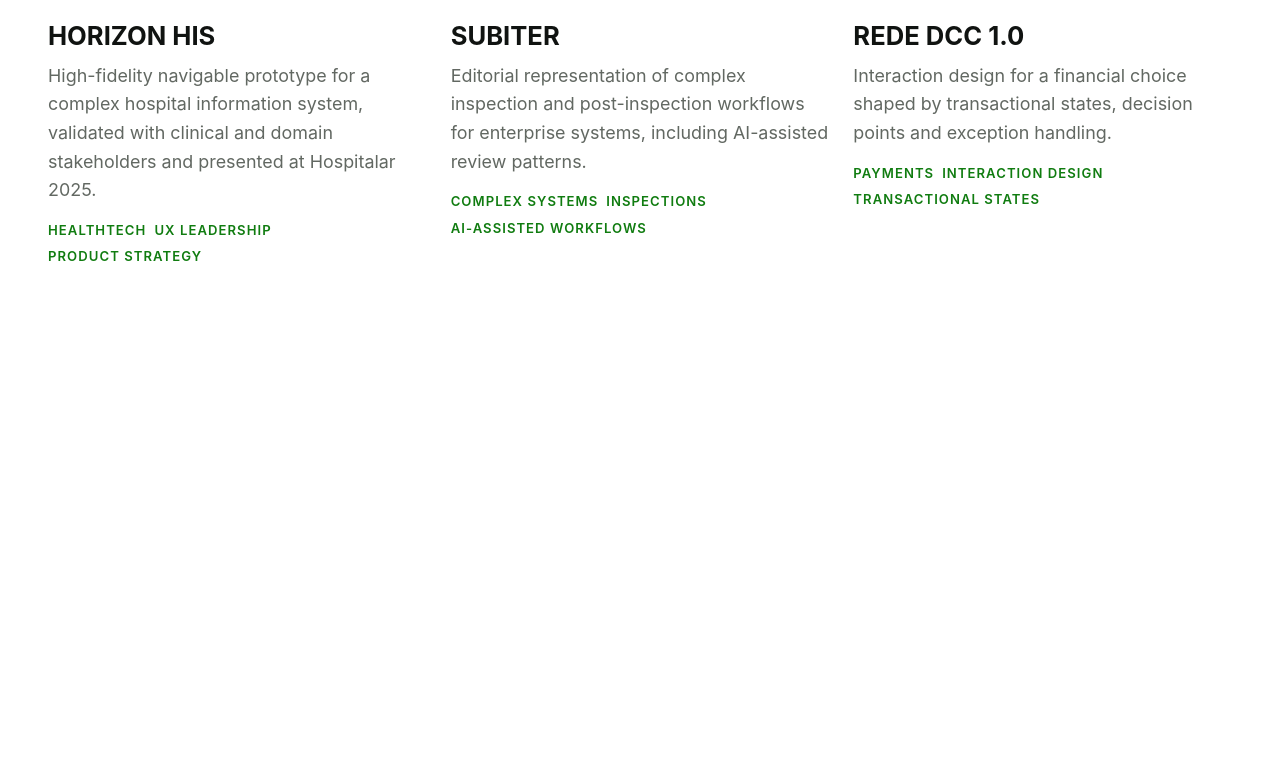
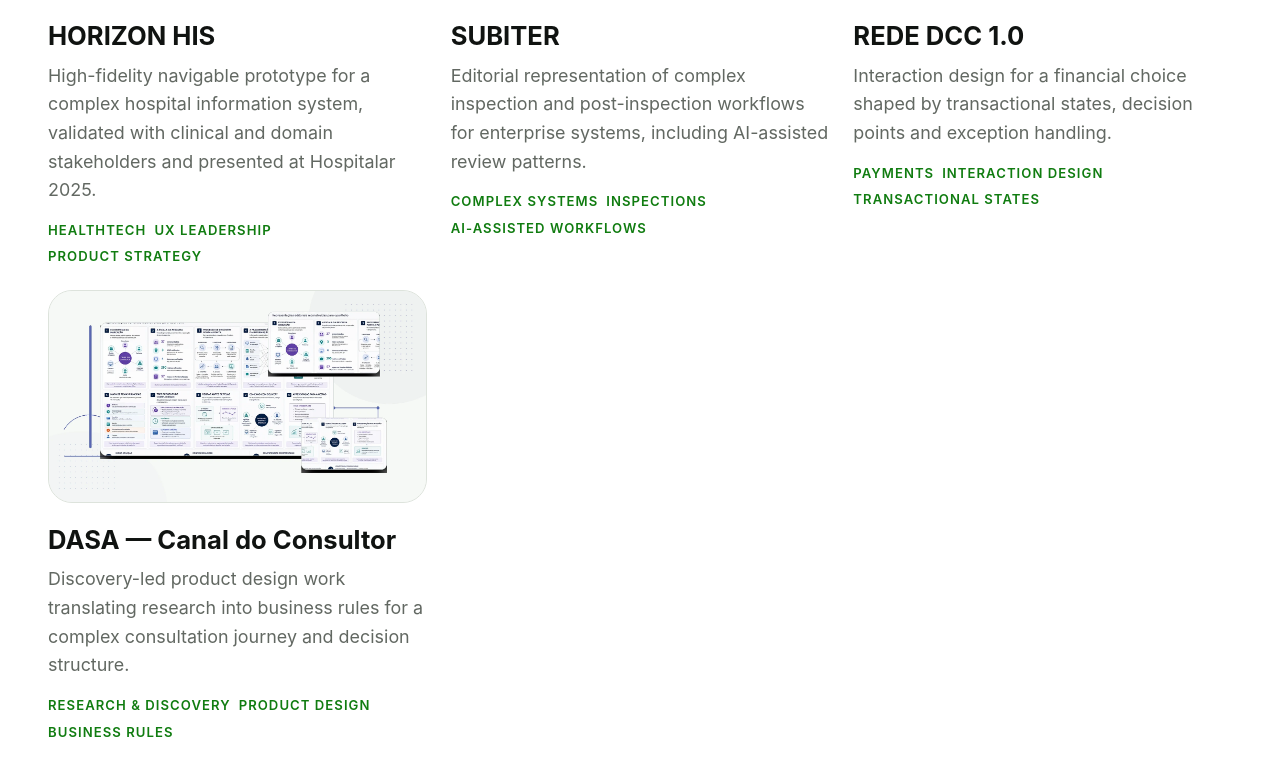
Before and after one commit to nelsonseccofilho/nelsonseccofilho2, a Next.js app: page / in a window 1280 px wide. Shown: the part 1141-1917 px from the top of the page. Before the commit the page ends 1483 px from the top, so only its background shows below. Built offline with nearby package versions, Linux system fonts and the light colour scheme.

Commit message:
feat(home): add DASA featured case card

```diff
--- a/src/app/page.tsx
+++ b/src/app/page.tsx
@@ -84,6 +84,29 @@
                   },
                 }}
               />
+              <ProjectCard
+                id="dasa"
+                title="DASA — Canal do Consultor"
+                description="Discovery-led product design work translating research into business rules for a complex consultation journey and decision structure."
+                tags={['Research & Discovery', 'Product Design', 'Business Rules']}
+                image={{
+                  alt: 'Editorial representation of a consultation journey translating research into decision rules and product strategy.',
+                  width: 1920,
+                  height: 1080,
+                  light: {
+                    640: '/assets/projects/dasa-canal-do-consultor/cover/light/cover-640.webp',
+                    1024: '/assets/projects/dasa-canal-do-consultor/cover/light/cover-1024.webp',
+                    1440: '/assets/projects/dasa-canal-do-consultor/cover/light/cover-1440.webp',
+                    1920: '/assets/projects/dasa-canal-do-consultor/cover/light/cover-1920.webp',
+                  },
+                  dark: {
+                    640: '/assets/projects/dasa-canal-do-consultor/cover/dark/cover-640.webp',
+                    1024: '/assets/projects/dasa-canal-do-consultor/cover/dark/cover-1024.webp',
+                    1440: '/assets/projects/dasa-canal-do-consultor/cover/dark/cover-1440.webp',
+                    1920: '/assets/projects/dasa-canal-do-consultor/cover/dark/cover-1920.webp',
+                  },
+                }}
+              />
             </ProjectGrid>
           </div>
         </section>
```
Also changed, not shown: 1 other file (tests, documents, lock files or other folders).
